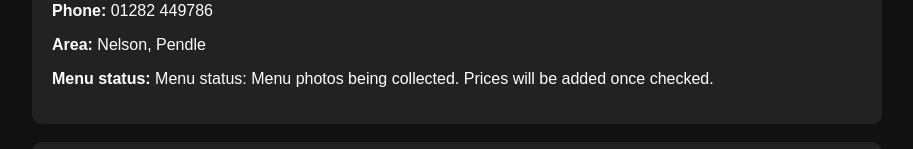
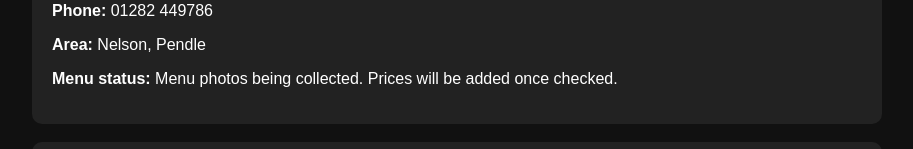
Before and after one commit to thetakeawayguy/pendletakeaways, a plain HTML site: page mansha-nelson.html in a window 1280 px wide. Shown: the part 324-473 px from the top of the page, without its empty margins (183-1096 px from the left). Drawn offline with Linux system fonts and the light colour scheme.

Commit message:
Update mansha-nelson.html

```diff
--- a/mansha-nelson.html
+++ b/mansha-nelson.html
@@ -1,6 +1,5 @@
 <!DOCTYPE html>
 <html lang="en">
-<head>
 <head>
   <!-- Google tag (gtag.js) -->
   <script async src="https://www.googletagmanager.com/gtag/js?id=G-4D6EX42QQW"></script>
@@ -11,10 +10,12 @@
 
     gtag('config', 'G-4D6EX42QQW');
   </script>
+
   <meta charset="UTF-8">
   <title>Mansha Sweet Centre Nelson Menu & Local Guide | Pendle Takeaways Directory</title>
   <meta name="description" content="Mansha Sweet Centre Nelson menu, prices, address, phone number and local takeaway guide. Real menu photos and prices coming soon.">
   <meta name="viewport" content="width=device-width, initial-scale=1.0">
+
   <style>
     body { font-family: Arial, sans-serif; background:#111; color:#fff; margin:0; padding:20px; }
     .wrap { max-width:850px; margin:auto; }
@@ -24,6 +25,7 @@
     .note { color:#ddd; }
   </style>
 </head>
+
 <body>
   <div class="wrap">
     <p><a href="index.html">← Back to Pendle Takeaways Directory</a></p>
@@ -37,7 +39,7 @@
       <p><strong>Address:</strong> 66 Manchester Road, Nelson, BB9 7EJ</p>
       <p><strong>Phone:</strong> 01282 449786</p>
       <p><strong>Area:</strong> Nelson, Pendle</p>
-      <p><strong>Menu status:</strong> Menu status: Menu photos being collected. Prices will be added once checked.</p>
+      <p><strong>Menu status:</strong> Menu photos being collected. Prices will be added once checked.</p>
     </div>
 
     <div class="card">
```
Lines whose indentation alone changed are shown as unchanged.
